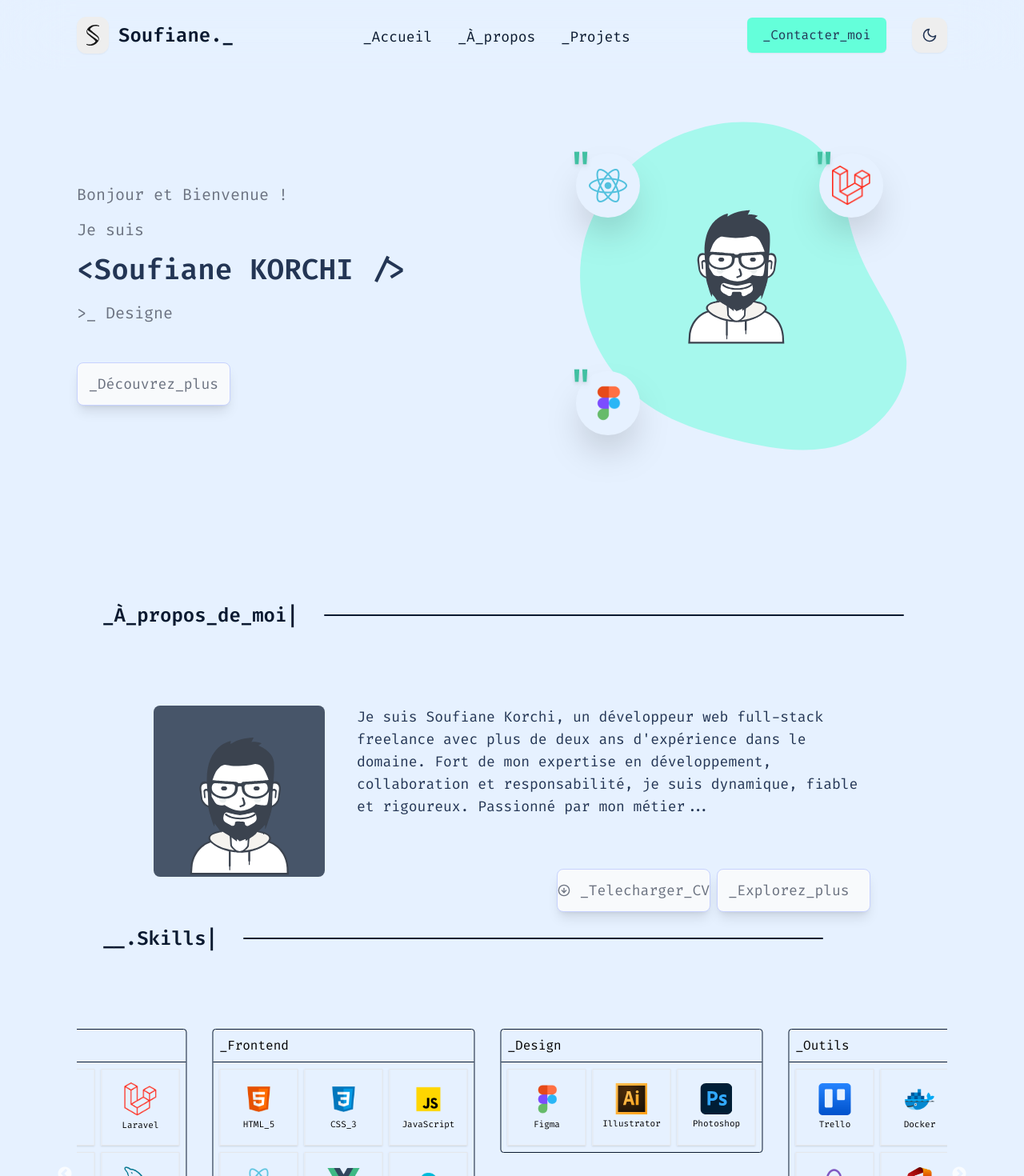
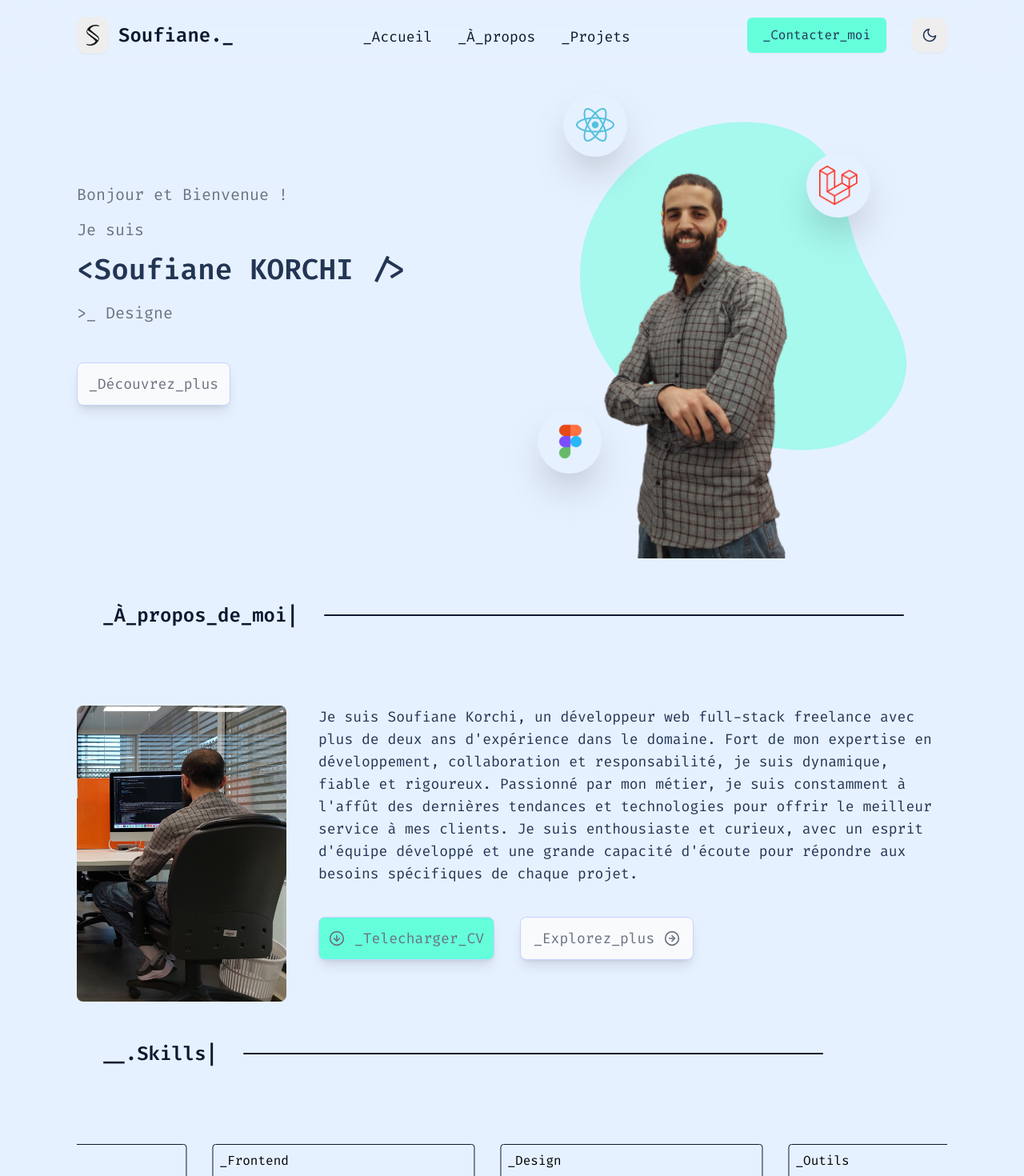
Before and after one commit to Mrsoufixx/portfolio, a React (Vite) app: page / in a window 1280 px wide. Shown: the top 1470 px of the page at 80% size. Built offline with nearby package versions, Linux system fonts and the light colour scheme.

Commit message:
add images

```diff
--- a/src/assets/index.js
+++ b/src/assets/index.js
@@ -52,9 +52,13 @@ import  gpsapp from "./Project/gpsapp.png"
 import user from "./user.svg"
 import logoDark from "./logoDark.svg"
 import logoLight from "./logoLight.svg"
-
+ //mes photo
+ import me1 from "./me/me1.png"
+ import me2 from "./me/me2.png"
 
 export {
+    me1,
+    me2,
       illustrator,
       logoLight,
       logoDark,
--- a/src/components/contact/ContactDetails.jsx
+++ b/src/components/contact/ContactDetails.jsx
@@ -23,7 +23,7 @@ const ContactDetails = () => {
 		<div className="w-full lg:w-1/2">
 			<div className="text-left max-w-xl px-6">
 				<h2 className="font-general-medium text-2xl text-primary-dark dark:text-primary-light mt-12 mb-8">
-					Contact details
+					_Nos_coordonnées
 				</h2>
 				<ul className="font-general-regular">
 					{contacts.map((contact) => (
--- /dev/null
+++ b/src/components/reusable/ButtonLink.jsx
@@ -0,0 +1,31 @@
+import React from 'react'
+import { Link } from 'react-router-dom'
+import { motion } from "framer-motion";
+
+function ButtonLink({title, link}) {
+  return (
+      <motion.div
+      initial={{ opacity: 0 }}
+      animate={{ opacity: 1 }}
+      transition={{
+        ease: "easeInOut",
+        duration: 0.9,
+        delay: 0.3,
+      }}
+      className="flex justify-center sm:block"
+    >
+      <Link
+
+        to={link}
+        className="font-general-medium flex justify-center items-center w-36 sm:w-48 mt-12 mb-6 sm:mb-0 text-lg border border-indigo-200 dark:border-ternary-dark py-2.5 sm:py-3 shadow-lg rounded-lg bg-slate-50 focus:ring-1 focus:ring-indigo-900 hover:bg-primary-green text-gray-500 hover:text-gray-600 duration-500 "
+
+      >
+        <span className="text-sm sm:text-lg font-general-medium duration-100">
+        {title}
+        </span>
+      </Link>
+    </motion.div>
+  )
+}
+
+export default ButtonLink
--- a/src/components/reusable/CercleBanner.jsx
+++ b/src/components/reusable/CercleBanner.jsx
@@ -1,37 +1,32 @@
 import React from "react";
-import {reactjs,figma,laravel,user} from "../../assets"
+import { reactjs, figma, laravel, me1 } from "../../assets";
 
 
-function CercleBanner( ) {
+
+function CercleBanner() {
   return (
-      <>
-      <svg viewBox="0 0 200 200" xmlns="http://www.w3.org/2000/svg">
+    <>
+      <div className="relative">
+      <img className="absolute top-12 right-16 sm:right-12 md:right-20 md:top-20 lg:right-40  w-48 sm:w-48 md:x-56 lg:w-80 z-1" src={me1} alt="user" />
+        <svg viewBox="0 0 200 200" xmlns="http://www.w3.org/2000/svg" className="w-full">
           <path
             fill="#64ffdb7c"
             d="M43.6,-64.8C52.5,-53.6,52.7,-35.4,59.8,-18.3C66.8,-1.2,80.7,14.7,81.3,30.6C81.9,46.4,69.2,62.1,53.4,68.2C37.7,74.3,18.8,70.8,2.8,66.9C-13.1,63,-26.3,58.6,-37.3,51C-48.4,43.4,-57.4,32.5,-62.9,19.5C-68.4,6.5,-70.4,-8.5,-67.2,-22.9C-63.9,-37.2,-55.4,-50.9,-43.3,-61C-31.3,-71.1,-15.6,-77.7,0.9,-79C17.4,-80.2,34.8,-76,43.6,-64.8Z"
             transform="translate(100 100)"
           />
         </svg>
-          <img className="absolute top-32 right-40  w-52 z-10" src={user} alt="user"  />
-      <div className="absolute top-24 left-20 w-20 h-20 z-10 bg-secondary-light dark:bg-gray-300 rounded-full flex justify-center items-center text-center p-4 shadow-2xl">
-      <span className="absolute text-6xl -left-3 -top-2 drop-shadow-md text-[#41c0a2]">
-        "
-      </span>
-      <img src={reactjs} alt="reactjs"  />
-    </div>
-    <div className="absolute top-24 right-20 w-20 h-20 z-10 bg-secondary-light dark:bg-gray-300 rounded-full flex justify-center items-center text-center p-4 shadow-2xl">
-      <span className="absolute text-6xl -left-3 -top-2 drop-shadow-md text-[#41c0a2]">
-        "
-      </span>
-      <img src={laravel} alt="laravel"  />
-    </div>
-    <div className="absolute bottom-24 left-20 w-20 h-20 z-10 bg-secondary-light dark:bg-gray-300 rounded-full flex justify-center items-center text-center p-4 shadow-2xl">
-      <span className="absolute text-6xl -left-3 -top-2 drop-shadow-md text-[#41c0a2]">
-        "
-      </span>
-      <img src={figma} alt="figma"  />
-    </div>
-      </>
+
+      </div>
+      <div className="absolute top-10 left-10 sm:left-16 md:left-16 md:top-5 w-20 h-20 z-1 bg-secondary-light dark:bg-gray-300 rounded-full flex justify-center items-center text-center p-4 shadow-2xl">
+        <img src={reactjs} alt="reactjs" />
+      </div>
+      <div className="absolute top-12 sm:top-12 md:top-16 lg:top-24 right-10 sm:right-6 md:right-12 lg:right-24 w-20 h-20 z-1 bg-secondary-light dark:bg-gray-300 rounded-full flex justify-center items-center text-center p-4 shadow-2xl">
+        <img src={laravel} alt="laravel" />
+      </div>
+      <div className="absolute bottom-12 left-12 md:left-8 w-20 h-20 z-1 bg-secondary-light dark:bg-gray-300 rounded-full flex justify-center items-center text-center p-4 shadow-2xl">
+        <img src={figma} alt="figma" />
+      </div>
+    </>
   );
 }
 
--- a/src/components/shared/AppBanner.jsx
+++ b/src/components/shared/AppBanner.jsx
@@ -14,9 +14,9 @@ const AppBanner = () => {
       initial={{ opacity: 0 }}
       animate={{ opacity: 1 }}
       transition={{ ease: "easeInOut", duration: 0.9, delay: 0.2 }}
-      className="flex flex-col sm:justify-between items-center sm:flex-row mt-12 md:mt-2"
+      className="flex flex-col sm:justify-between items-center sm:flex-col md:flex-row mt-12 md:mt-2"
     >
-      <div className="w-full md:w-2/4 text-left">
+      <div className="w-full md:w-2/4 text-left flex flex-col justify-center items-center lg:block">
         <motion.p
           initial={{ opacity: 0 }}
           animate={{ opacity: 1 }}
--- a/src/layouts/RightSidebar/RightSidebar.jsx
+++ b/src/layouts/RightSidebar/RightSidebar.jsx
@@ -23,7 +23,7 @@ const RightSideBar = () => {
 
   return (
     <motion.div
-      className='right'
+      className='right z-20'
       variants={sidebarVariants}
       initial='hidden'
       animate='visible'
--- a/src/pages/Home.jsx
+++ b/src/pages/Home.jsx
@@ -21,16 +21,7 @@ const Home = () => {
 			<Skills/>
 			<Project/>
 
-			<div className="mt-8 sm:mt-10 flex justify-center mb-8">
-				<Link
-					to="/projects"
-					className="font-general-medium flex items-center px-6 py-3 rounded-lg shadow-lg hover:shadow-xl bg-primary-green hover:bg-indigo-600 focus:ring-1 focus:ring-indigo-900 text-white text-lg sm:text-xl duration-300"
-					aria-label="More Projects"
-				>
-					<Button title="More Projects" />
 
-				</Link>
-			</div>
 			<Contact/>
 		</div>
 	);
--- a/src/pages/sections/AboutMeSection.jsx
+++ b/src/pages/sections/AboutMeSection.jsx
@@ -2,7 +2,7 @@ import { motion } from "framer-motion";
 
 import LineHead from "../../components/reusable/LineHead";
 import { Link } from "react-router-dom";
-import { user } from "../../assets";
+import { me2 } from "../../assets";
 import { FiArrowDownCircle, FiArrowRightCircle } from "react-icons/fi";
 
 const About = () => {
@@ -15,29 +15,29 @@ const About = () => {
           initial={{ opacity: 0 }}
           animate={{ opacity: 1, delay: 2 }}
           exit={{ opacity: 0 }}
-          className="mx-auto container"
+          className="mx-auto "
         >
-          <div className="block sm:flex sm:gap-10 mt-10 sm:mt-20">
-            <div className="w-full sm:w-1/4 mb-7 sm:mb-0">
+          <div className="block md:flex md:justify-center sm:gap-10 mt-10 sm:mt-20">
+            <div className="w-full sm:w-full md:w-1/2 lg:w-4/12 mb-7 sm:mb-8 duration-600">
               <img
-                src={user}
-                className="rounded-lg w-96 bg-slate-600"
+                src={me2}
+                className="rounded-lg w-[100%]"
                 alt="soufiane_image2"
               />
             </div>
 
-            <div className="font-general-regular w-full sm:w-3/4 text-left">
+            <div className="font-general-regular w-full  md:w-full text-left">
               <p className="mb-4 text-ternary-dark dark:text-ternary-light text-lg">
                 Je suis Soufiane Korchi, un développeur web full-stack freelance
                 avec plus de deux ans d'expérience dans le domaine. Fort de mon
                 expertise en développement, collaboration et responsabilité, je
-                suis dynamique, fiable et rigoureux. Passionné par mon métier...
+                suis dynamique, fiable et rigoureux. Passionné par mon métier, je suis constamment à l'affût des dernières tendances et technologies pour offrir le meilleur service à mes clients. Je suis enthousiaste et curieux, avec un esprit d'équipe développé et une grande capacité d'écoute pour répondre aux besoins spécifiques de chaque projet.
               </p>
-              <div className="flex justify-end gap-2">
+              <div className="flex flex-col sm:flex-col md:flex-row justify-start md:gap-8 gap-4 mt-10 mb-10 sm:mb-8  ">
                 <a
                   download="SoufianeKorchi_Cv.pdf"
                   href="/file/SoufianeKorchi_Cv.pdf"
-                  className="font-general-medium flex justify-center items-center w-36 sm:w-48 mt-12 mb-6 sm:mb-0 text-lg border border-indigo-200 dark:border-ternary-dark py-2.5 sm:py-3 shadow-lg rounded-lg bg-slate-50 focus:ring-1 focus:ring-indigo-900 hover:bg-primary-green text-gray-500 hover:text-gray-600 duration-500"
+                  className="font-general-medium flex justify-center items-center p-3   text-lg border border-indigo-200 dark:border-ternary-dark py-2.5 sm:py-3 shadow-lg rounded-lg bg-primary-green focus:ring-1 focus:ring-indigo-900 hover:bg-teal-300 text-gray-500 hover:text-gray-600 duration-500 "
                   aria-label="Download Resume"
                 >
                   <FiArrowDownCircle className="mr-2 sm:mr-3 h-5 w-5 sn:w-6 sm:h-6 duration-100" />
@@ -48,7 +48,7 @@ const About = () => {
 
                 <Link
                   to="/about"
-                  className="text-lg border border-indigo-200 dark:border-ternary-dark py-2.5 px-4 sm:py-3 shadow-lg rounded-lg bg-slate-50 focus:ring-1 focus:ring-indigo-900 hover:bg-primary-green text-gray-500 hover:text-gray-600 duration-500 flex items-center justify-center sm:w-48 mt-12 mb-6 sm:mb-0"
+                  className="text-lg border border-indigo-200 dark:border-ternary-dark py-2.5 px-4 sm:py-3 shadow-lg rounded-lg bg-slate-50 focus:ring-1 focus:ring-indigo-900 hover:bg-primary-green text-gray-500 hover:text-gray-600 duration-500 flex items-center justify-center"
                 >
                   <span className="text-sm sm:text-lg font-general-medium duration-100">_Explorez_plus</span>
                   <FiArrowRightCircle className="ml-2 sm:ml-3 h-5 w-5 sn:w-6 sm:h-6 duration-100"/>
--- a/src/pages/sections/ProjectsSections.jsx
+++ b/src/pages/sections/ProjectsSections.jsx
@@ -1,11 +1,14 @@
 import ProjectsGrid from '../../components/projects/sections/ProjectsGridSec';
+import ButtonLink from '../../components/reusable/ButtonLink';
 
 
 const Projects = () => {
 	return (
 
-			<div className="">
+			<div className="flex flex-col items-center justify-center mb-12">
 				<ProjectsGrid />
+				<ButtonLink title="_Plus" link="../Projects.jsx"/>
+
 			</div>
 
 	);
```
Also changed, not shown: src/components/shared/AppHeader.jsx (+15 -10 lines), src/pages/sections/ContactSection.jsx (+4 -8 lines), src/assets/me/me1.png (added), src/assets/me/me2.png (added).
